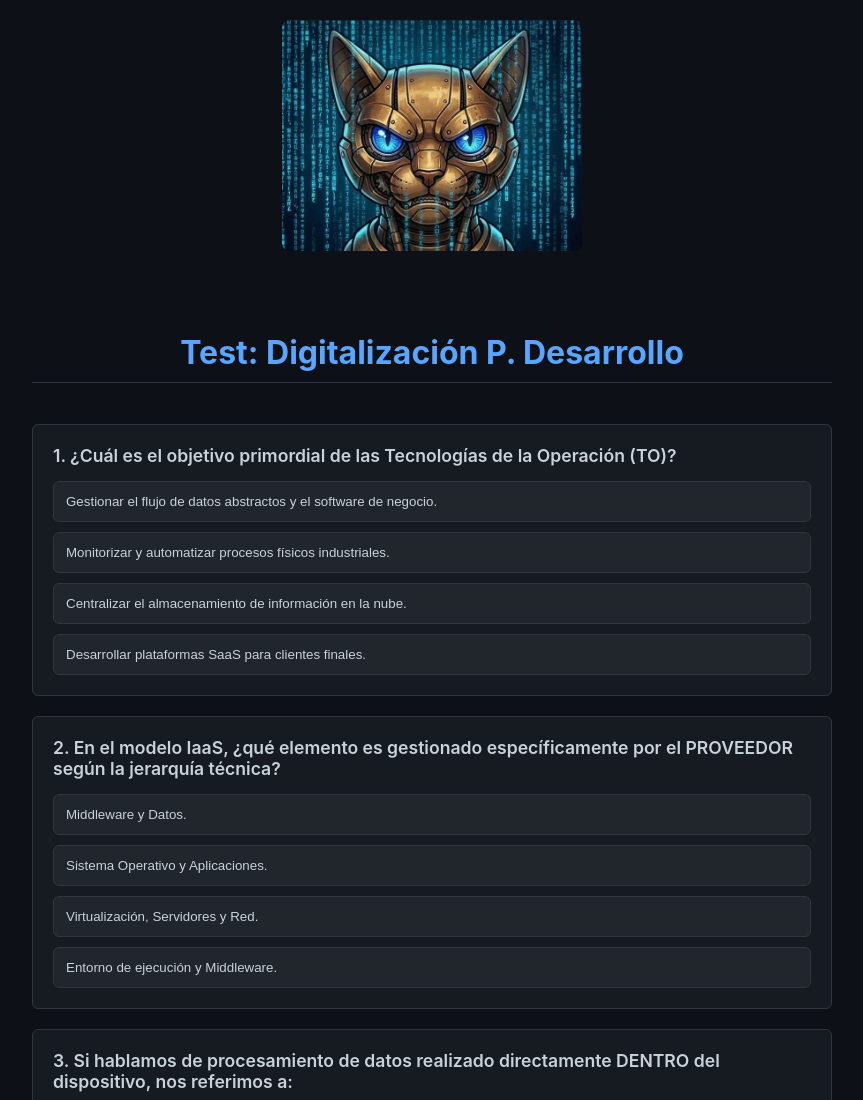
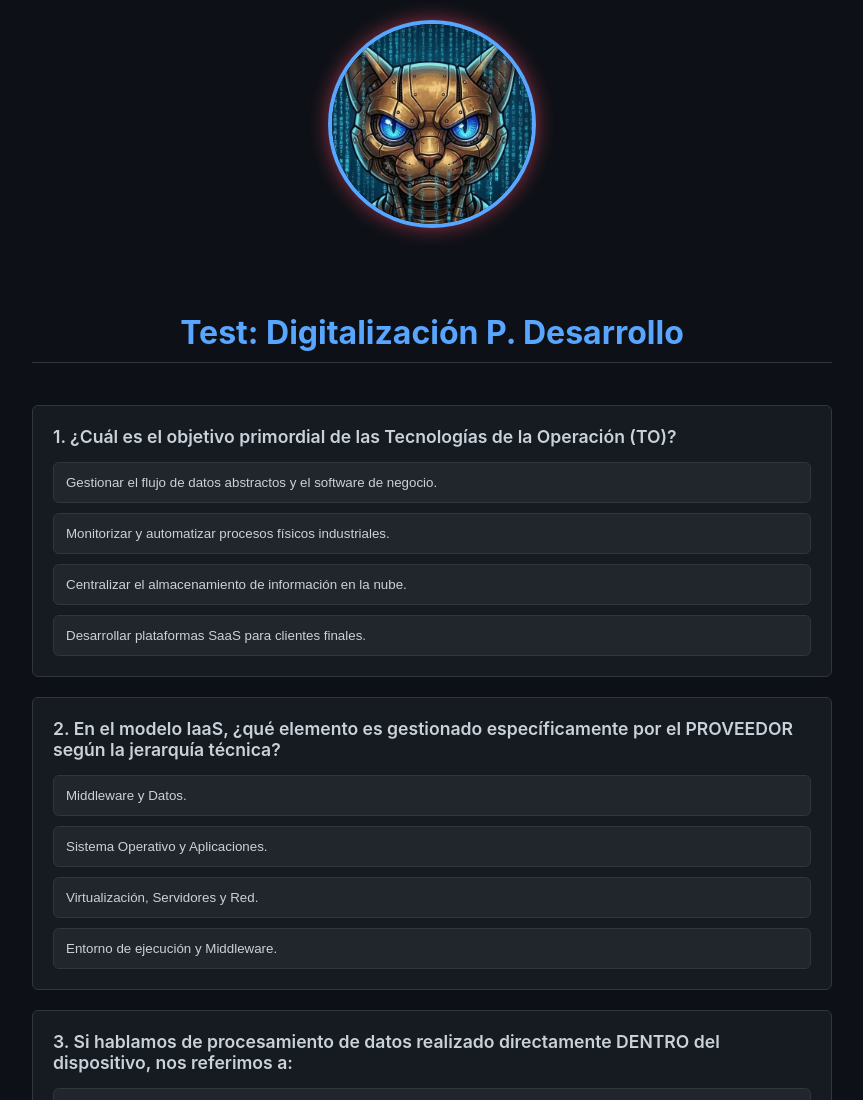
Before and after one commit to Esmeraldapr/DIGITALIZACI-N-TEST-DEL-DESARROLLO, a plain HTML site: page index.html in a window 1280 px wide. Shown: the top 1100 px of the page, without its empty margins (208-1071 px from the left). Drawn offline with Linux system fonts and the light colour scheme.

Commit message:
Add files via upload

```diff
--- a/index.html
+++ b/index.html
@@ -26,15 +26,20 @@
             align-items: center;
         }
 
-        .header-img {
-            width: 300px;
-            height: auto;
-            border-radius: 8px;
+         /* Estilos de la imagen del Gato */
+        .img-container {
+            text-align: center;
             margin-bottom: 20px;
-            display: block;
-            margin-left: auto;
-            margin-right: auto;
         }
+        .img-container img {
+            width: 200px;
+            height: 200px;
+            border-radius: 50%;
+            border: 4px solid var(--accent);
+            box-shadow: 0 0 20px rgba(233, 69, 96, 0.6);
+            object-fit: cover;
+        }
+
 
         #quiz-container {
             max-width: 800px;
@@ -144,7 +149,11 @@
 </head>
 <body>
 
-   <img src="HACKCAT.jpg" alt="HackCat Logo" class="header-img">
+   <div class="container">
+    <div class="img-container">
+        <img src="HACKCAT.jpg" alt="HACKCAT">
+    </div>
+
 
     <div id="quiz-container">
         <h1>Test: Digitalización P. Desarrollo</h1>
```
